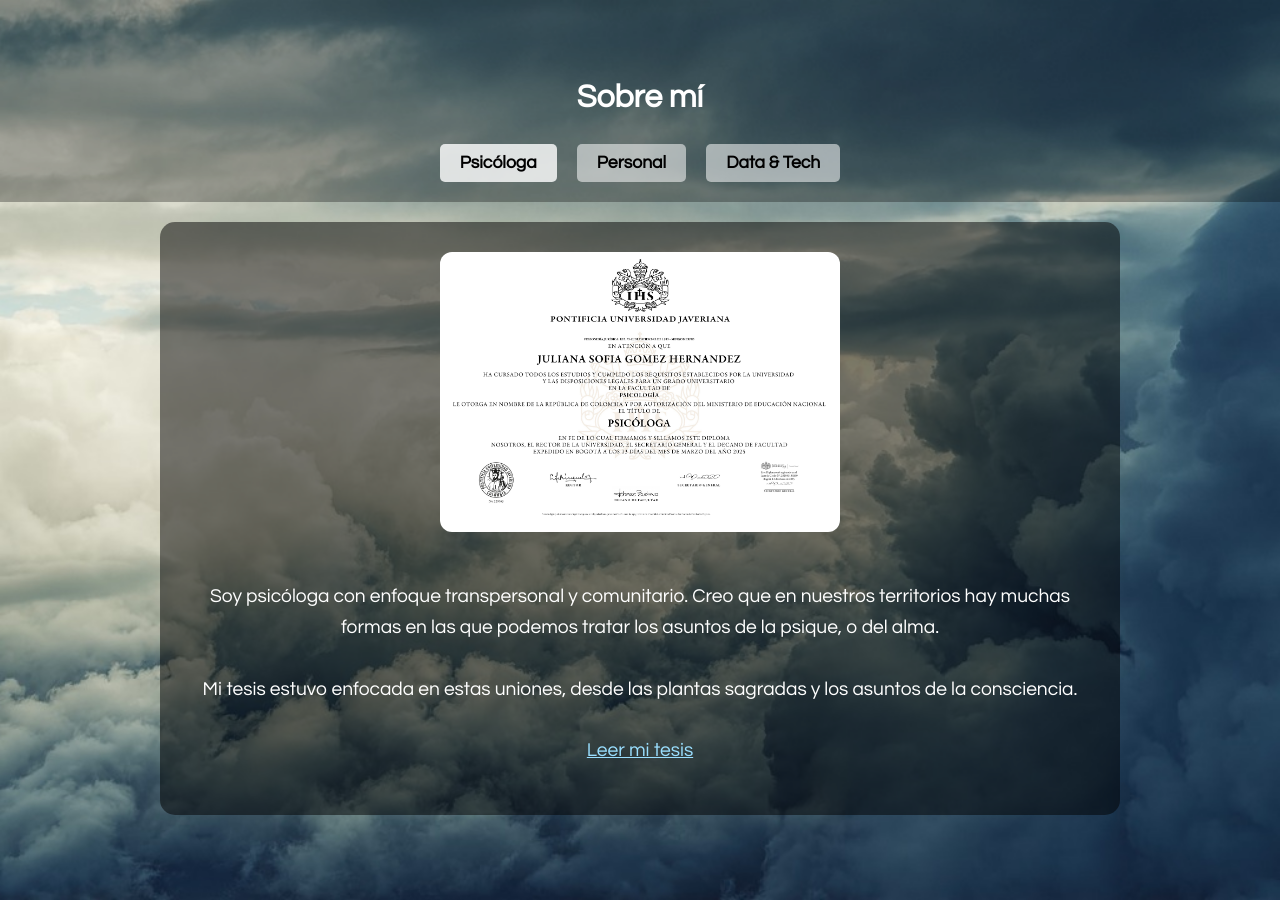
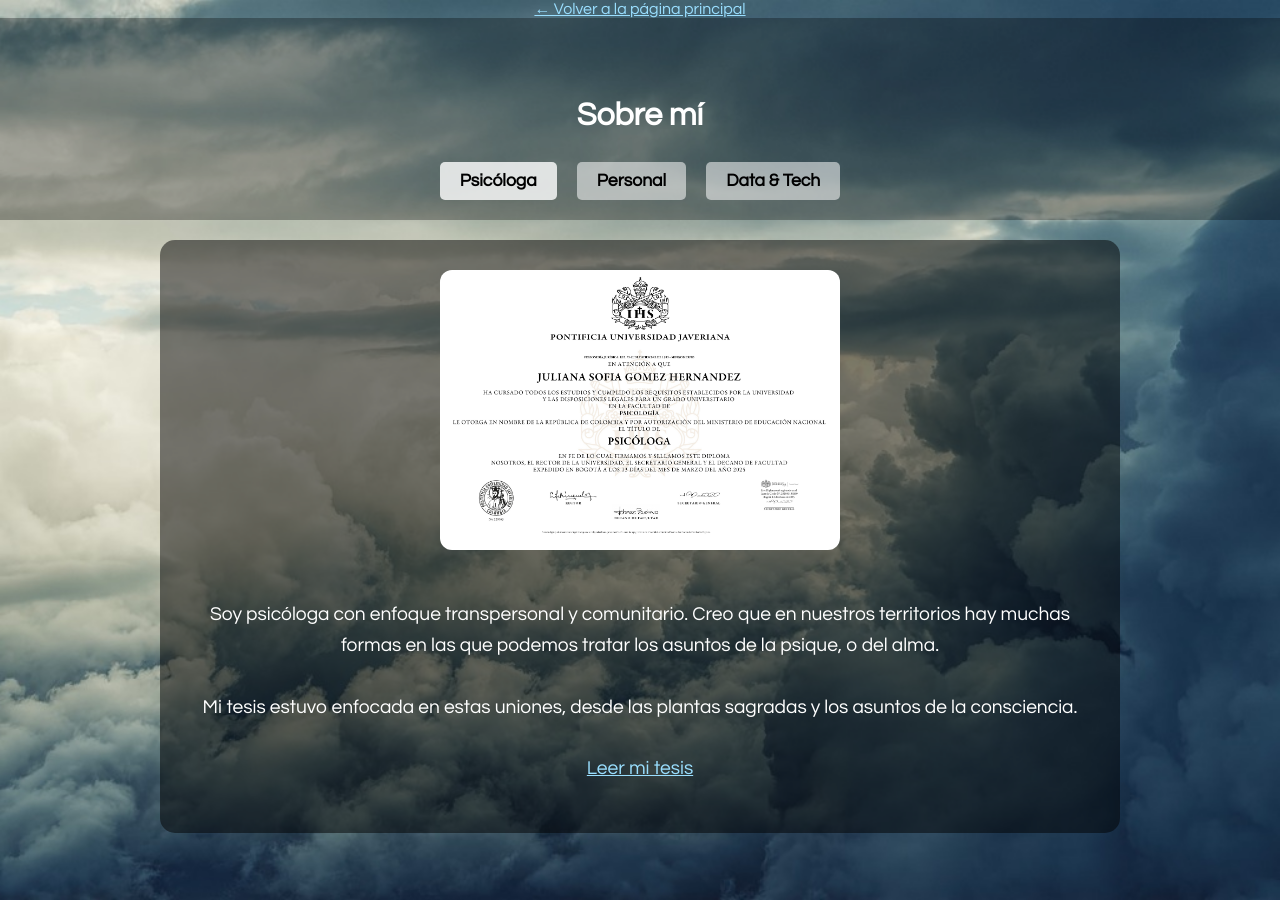
Before and after one commit to psiqsofia/psiquesofia, a Jekyll site: the page sobre-mi.html, which Jekyll copies as it is, in a window 1280 px wide. Built offline with Jekyll 4.4.1, drawn with Linux system fonts in a browser that asks for light colours.

Commit message:
Update sobre-mi.html
Signed-off-by: Sofía <juanah2800@gmail.com>

```diff
--- a/sobre-mi.html
+++ b/sobre-mi.html
@@ -85,6 +85,11 @@
   </style>
 </head>
 <body>
+
+  <div class="main-container">
+    <div class="back-button">
+      <a href="../index.html">← Volver a la página principal</a>
+    </div>
   <header>
     <h1>Sobre mí</h1>
     <div class="tabs">
```
